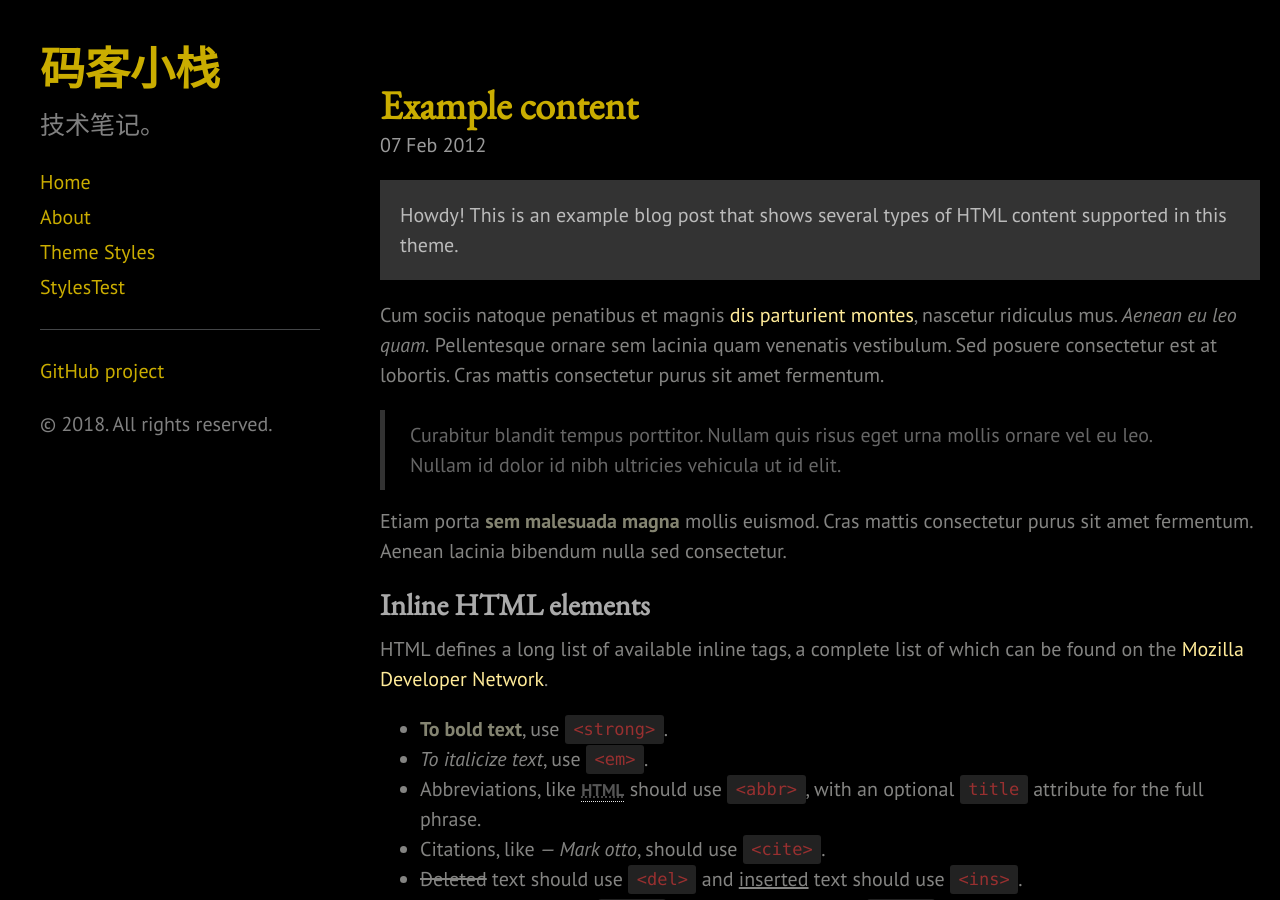
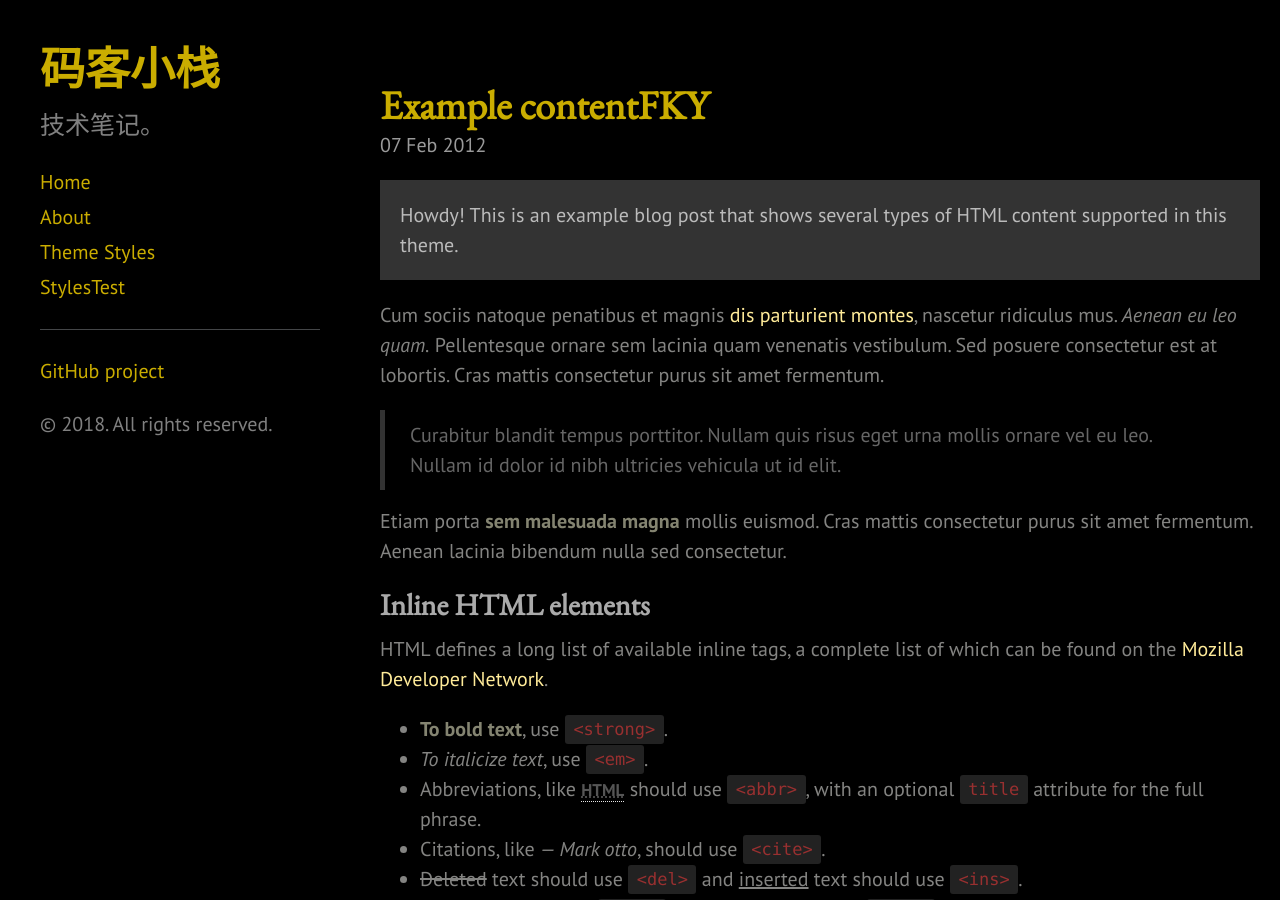
Before and after one commit to lfnhxt/lfnhxt.github.io, a Jekyll site: the page built from _posts/2012-02-07-example-content.md, in a window 1280 px wide and 900 px high. Built offline with Jekyll 4.4.1, drawn with Linux system fonts in a browser that asks for light colours.

Commit message:
test post.

```diff
--- a/_layouts/post.html
+++ b/_layouts/post.html
@@ -3,7 +3,7 @@ layout: default
 ---
 
 <div class="post">
-  <h1 class="post-title">{{ page.title }}</h1>
+  <h1 class="post-title">{{ page.title }}FKY</h1>
   <span class="post-date">{{ page.date | date_to_string }}</span>
   {{ content }}
 </div>
```
